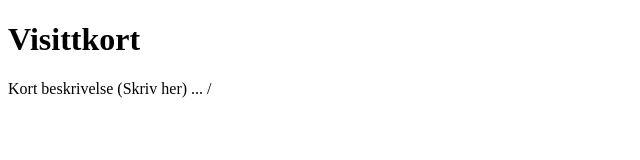
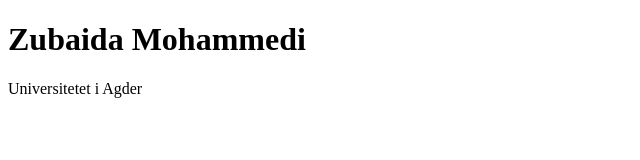
Before and after one commit to FoxySquare/Visittkort-8B, a plain HTML site: page Docs/index.html in a window 1280 px wide. Shown: the whole page, without its empty margins (0-640 px from the left). Drawn offline with Linux system fonts and the light colour scheme.

Commit message:
Update index.html

```diff
--- a/Docs/index.html
+++ b/Docs/index.html
@@ -3,10 +3,10 @@
 <head>
     <meta charset="utf-8">
     <meta name="viewport" content="width=device-width, initial-scale=1">
-    <title>(Navn [Mellomnavn]* Etternavn)</title>
+    <title>(Visittkort)</title>
     </head>
     <body>
-    <h1>Visittkort</h1>
-    <p>Kort beskrivelse (Skriv her) ... /
+    <h1>Zubaida Mohammedi</h1>
+    <p> Universitetet i Agder <p>
     </body>
     </html>
```
